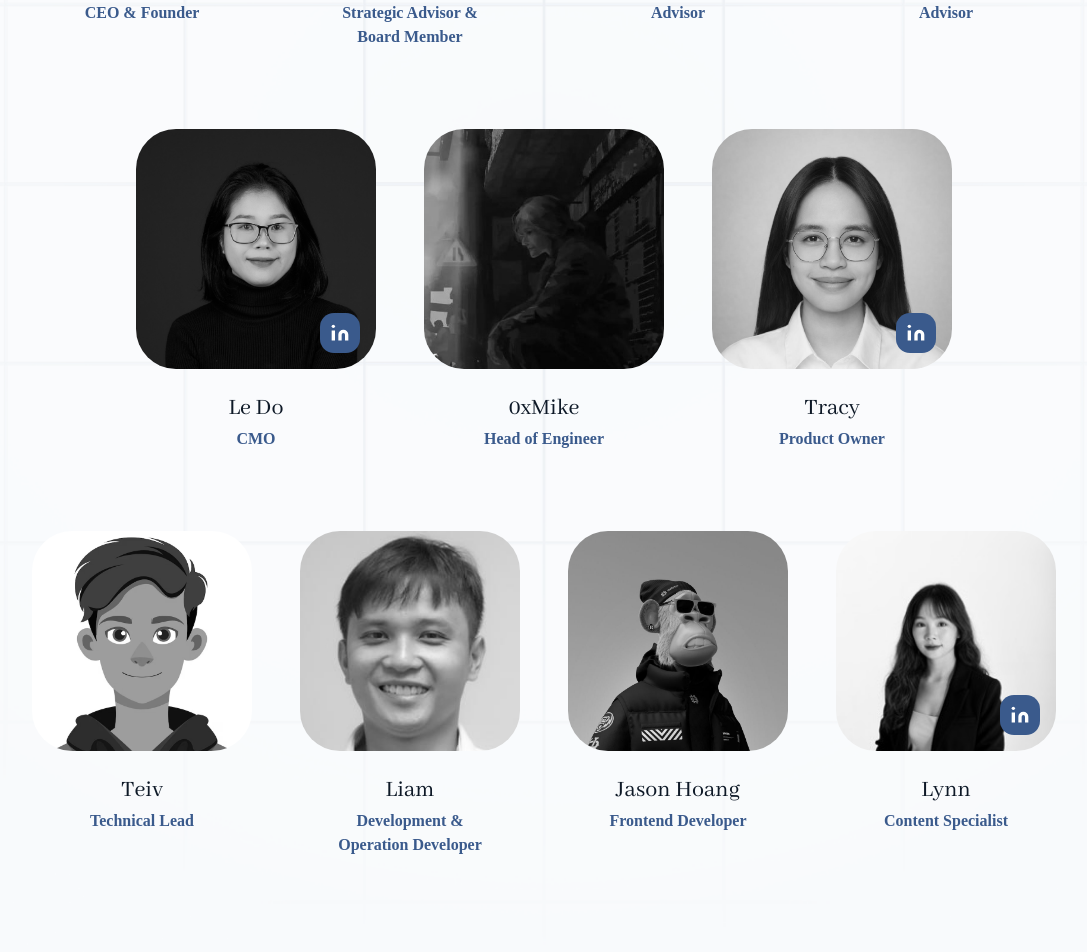
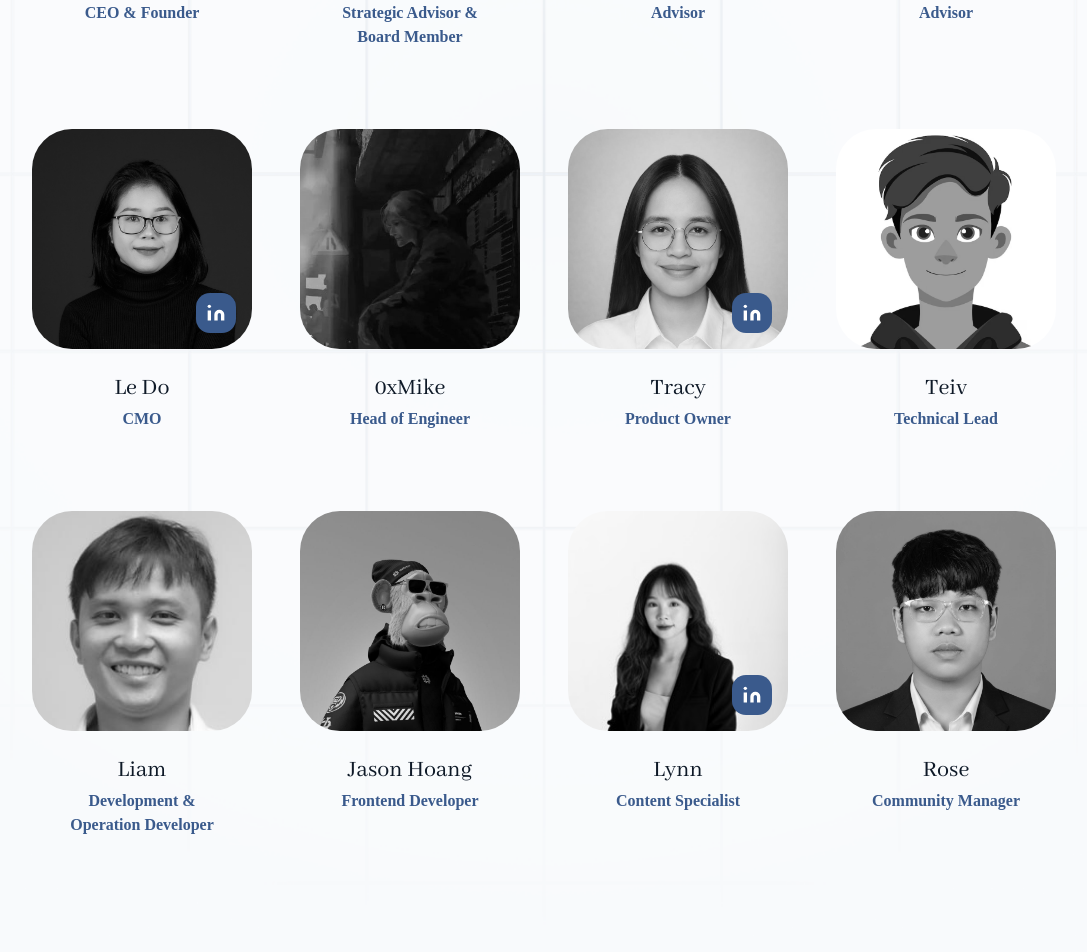
Before and after one commit to eldora-rwa/eldora-landing, a React (Vite) app: page / in a window 1280 px wide. Shown: the part 4060-5012 px from the top of the page, without its empty margins (96-1183 px from the left). Built offline with nearby package versions, Linux system fonts and the light colour scheme; a web font is replaced by a local one.

Commit message:
feat: add Rose to team members

```diff
--- a/src/constants/index.ts
+++ b/src/constants/index.ts
@@ -5,7 +5,7 @@ import tracy from "@/assets/images/team/tracy.jpeg";
 // import wildey from "@/assets/images/team/wildey.jpeg";
 import tiev from "@/assets/images/team/tiev.avif";
 import lynn from "@/assets/images/team/lyn.jpeg";
-// import rose from "@/assets/images/team/rose.jpg";
+import rose from "@/assets/images/team/rose.jpg";
 import liam from "@/assets/images/team/liam.jpg";
 import jason from "@/assets/images/team/jason.jpg";
 // import adKaiser from "@/assets/images/team/ad_kaiser.jpeg";
@@ -150,6 +150,12 @@ export const team = [
     image: lynn,
     url: "http://linkedin.com/in/nguyễn-linh",
   },
+  {
+    name: "Rose",
+    position: "Community Manager",
+    image: rose,
+    url: undefined,
+  },
 ];
 
 export const faqs = FAQs;
--- a/src/pages/LandingPage.tsx
+++ b/src/pages/LandingPage.tsx
@@ -519,16 +519,16 @@ const LandingPageNew = () => {
               ))}
             </div>
 
-            {/* Row 2: 5 members */}
-            <div className="grid grid-cols-3 gap-12 max-w-5xl mx-auto">
-              {team.slice(4, 7).map((member) => (
+            {/* Row 2: 4 members */}
+            <div className="grid grid-cols-4 gap-12 max-w-5xl mx-auto">
+              {team.slice(4, 8).map((member) => (
                 <TeamMemberCard key={member.name} member={member} />
               ))}
             </div>
 
             {/* Row 3: 4 members */}
             <div className="grid grid-cols-4 gap-12 max-w-5xl mx-auto">
-              {team.slice(7, 11).map((member) => (
+              {team.slice(8, 12).map((member) => (
                 <TeamMemberCard key={member.name} member={member} />
               ))}
             </div>
```
Also changed, not shown: src/assets/images/team/rose.jpg (added).
